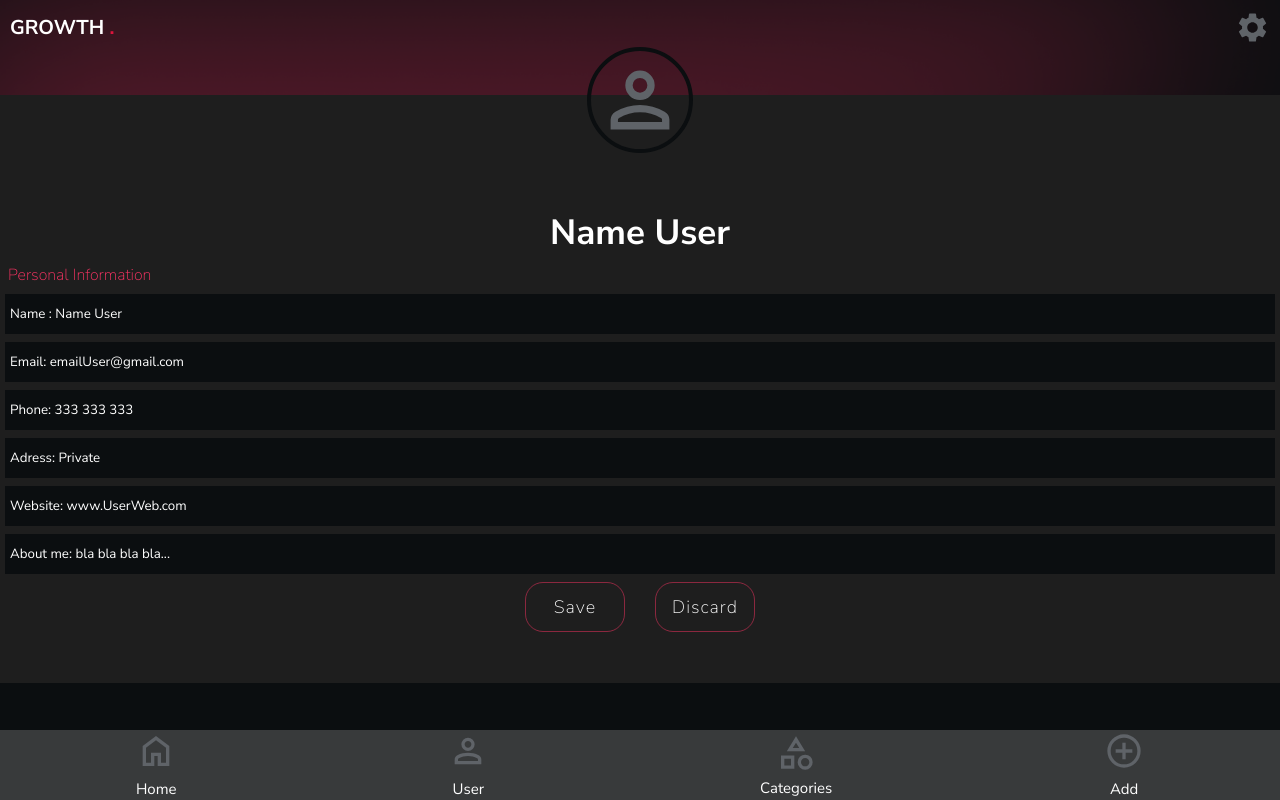
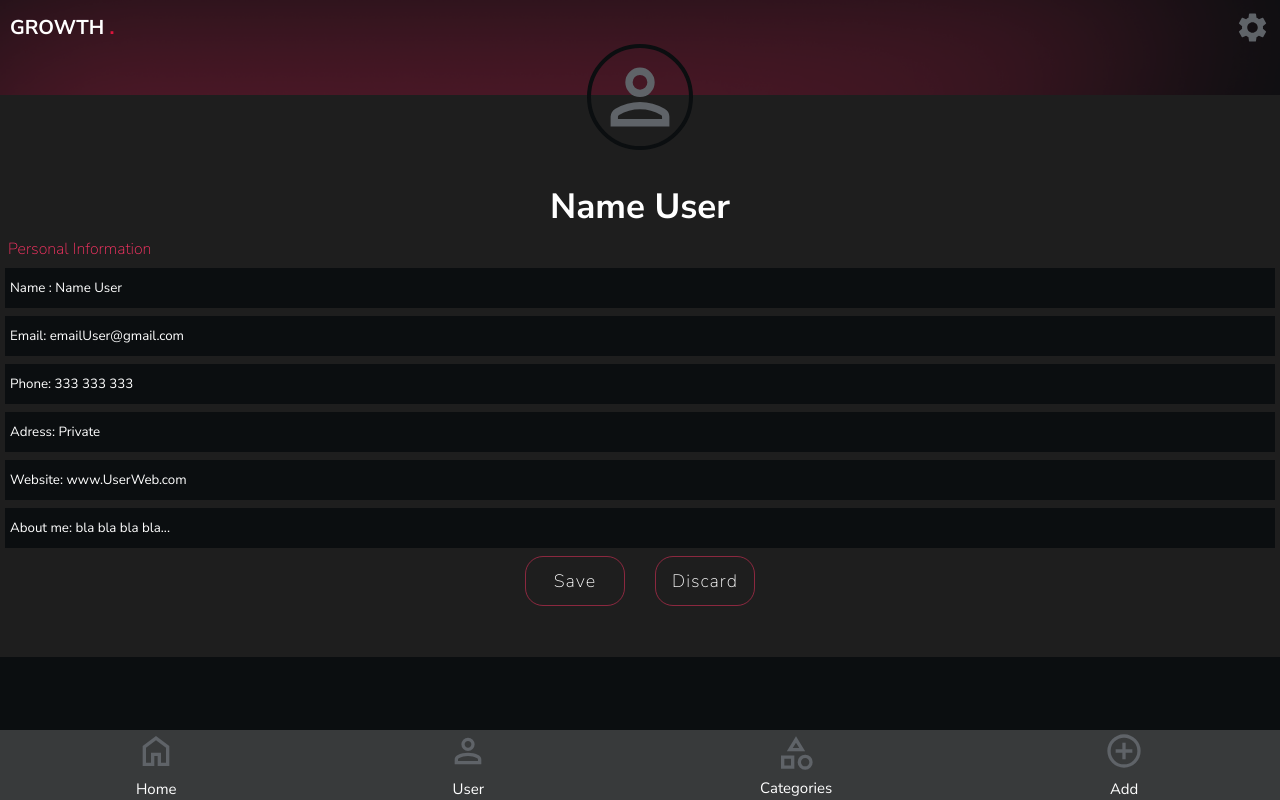
Before and after one commit to mai1209/growth, a React (Vite) app: page /user in a window 1280 px wide. Built offline with nearby package versions, Linux system fonts and the light colour scheme.

Commit message:
arreglo user

```diff
--- a/src/style/User.module.css
+++ b/src/style/User.module.css
@@ -8,7 +8,7 @@
   margin: 40px 0  5px;
   display: flex;
   justify-content: center;
-  padding-top: 68px;
+ padding-top: 42px;
   height: 65vh;
 
 }
@@ -29,7 +29,7 @@
   position: fixed;
   left: 50%;
   transform: translateX(-50%);
-  top: 47px;
+  top: 44px;
   height: 98px;
   width: 98px;
   border-radius: 50%;
```
